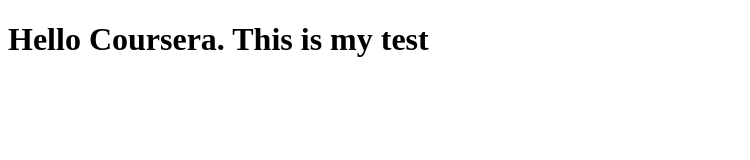
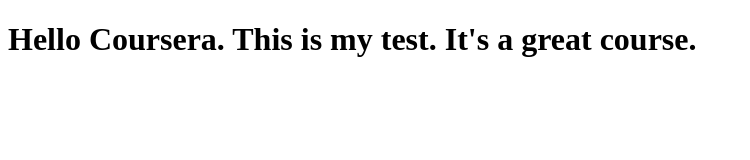
Before and after one commit to heyman7913/Couresra_Test, a plain HTML site: page Site/index.html in a window 1280 px wide. Shown: the whole page, without its empty margins (0-750 px from the left). Drawn offline with Linux system fonts and the light colour scheme.

Commit message:
Small addition to page content

```diff
--- a/Site/index.html
+++ b/Site/index.html
@@ -6,6 +6,6 @@
 	<title>Coursera Test</title>
 </head>
 <body>
-<h1> Hello Coursera. This is my test </h1>
+<h1> Hello Coursera. This is my test. It's a great course. </h1>
 </body>
 </html>
```
